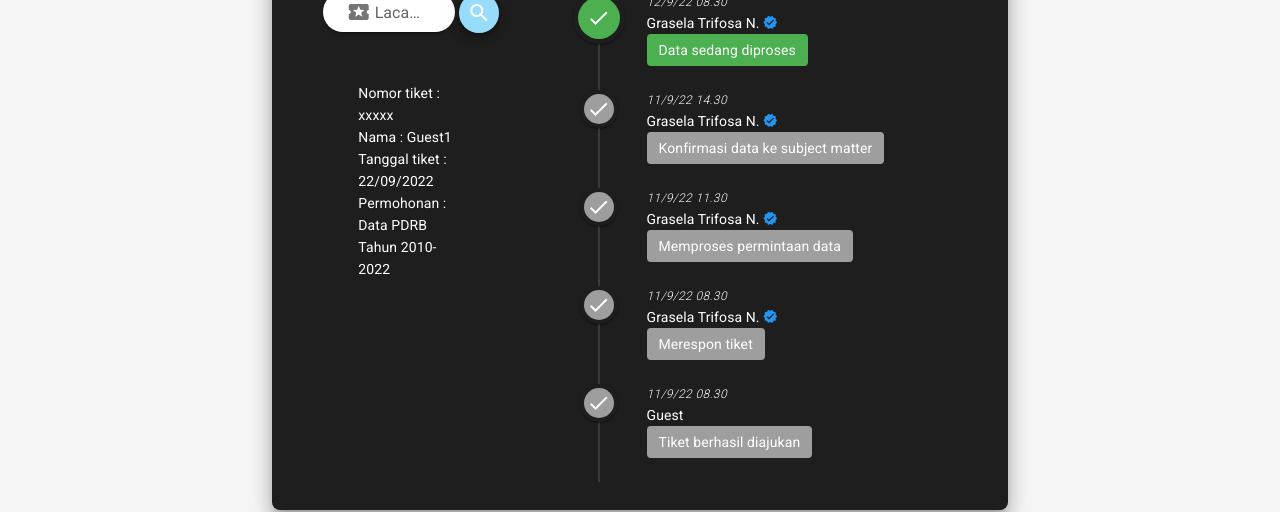
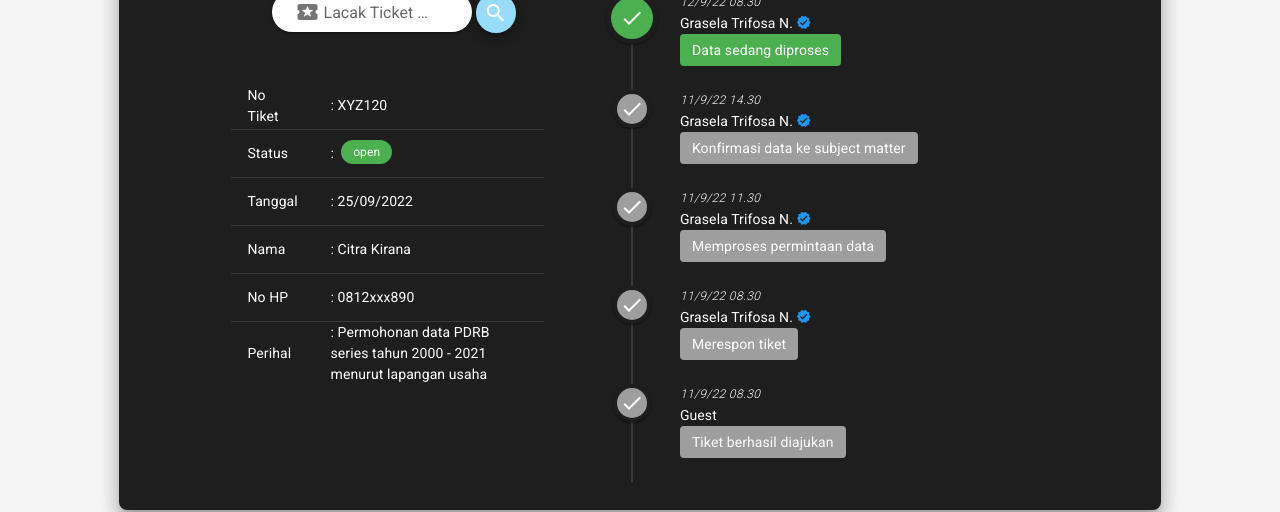
Before and after one commit to deyraka/rateus, a Vue app: page /tracking in a window 1280 px wide. Shown: the part 222-734 px from the top of the page. Built offline with nearby package versions, Linux system fonts and the light colour scheme.

Commit message:
tracking page v.1.1

```diff
--- a/src/components/AppNavigation.vue
+++ b/src/components/AppNavigation.vue
@@ -40,6 +40,7 @@
         class="ml-2"
         color="white"
         icon
+        to="/auth/login"
         title="Log out"
       >
         <v-icon>mdi-power</v-icon>
@@ -54,6 +55,7 @@ export default {
     return {
       items: [
         { title: 'Rank Board', icon: 'mdi-home', url: '/h/' },
+        { title: 'Daftar Pengunjung', icon: 'mdi-list-status', url: '/h/list-guest' },
         { title: 'Profil', icon: 'mdi-account', url: '/h/profile' },
         { title: 'About', icon: 'mdi-information', url: '/h/about' }
       ]
--- a/src/router/index.js
+++ b/src/router/index.js
@@ -7,6 +7,7 @@ import LoginLayout from '@/layouts/LoginLayout.vue'
 import Login from '@/views/Login.vue'
 import RankBoard from '@/views/RankBoard.vue'
 import Profile from '@/views/Profile.vue'
+import ListGuest from '@/views/ListGuest.vue'
 import GuestHome from '@/views/GuestHome.vue'
 import Ticket from '@/views/Ticket.vue'
 import Tracking from '@/views/Tracking.vue'
@@ -53,6 +54,11 @@ const routes = [
         component: Profile
       },
       {
+        path: 'list-guest',
+        name: 'list-guest',
+        component: ListGuest
+      },
+      {
         path: 'about',
         name: 'about',
         // route level code-splitting
--- a/src/views/GuestHome.vue
+++ b/src/views/GuestHome.vue
@@ -44,6 +44,7 @@
         Ajukan ticket baru
       </v-btn>
     </v-row>
+    <v-row><br><br></v-row>
   </v-container>
 </template>
 
--- /dev/null
+++ b/src/views/ListGuest.vue
@@ -0,0 +1,5 @@
+<template>
+  <div class="list-guest">
+    <h1>This is an list guests page</h1>
+  </div>
+</template>
--- a/src/views/Tracking.vue
+++ b/src/views/Tracking.vue
@@ -31,22 +31,74 @@
           </v-btn>
         </v-row>
         <v-row justify="center">
-          <v-col cols="12" md="6">
-            <div>Nomor tiket : xxxxx</div>
-            <div>Nama : Guest1</div>
-            <div>Tanggal tiket : 22/09/2022</div>
-            <div>Permohonan : Data PDRB Tahun 2010-2022</div>
+          <v-col cols="12" md="12"
+            v-for="(info, i) in detail"
+            :key="i"
+          >
+            <v-simple-table
+              fixed-header
+              height="300px"
+            >
+              <template v-slot:default>
+                <!-- <thead>
+                  <tr>
+                    <th class="text-left">
+                      Name
+                    </th>
+                    <th class="text-left">
+                      Calories
+                    </th>
+                  </tr>
+                </thead> -->
+                <tbody
+                  v-for="(info, i) in customDetail"
+                    :key="i"
+                >
+                  <tr>
+                    <td>No Tiket</td>
+                    <td>: {{ info.noticket }}</td>
+                  </tr>
+                  <tr>
+                    <td>Status</td>
+                    <td>:&nbsp;
+                      <v-chip v-if="info.isopen" class="mt-n1" :color="info.isopen ? 'success' : 'red'" small>
+                        open
+                      </v-chip>
+                      <v-chip v-else class="mt-n1" :color="info.isopen ? 'success' : 'red'" small>
+                        closed
+                      </v-chip>
+                    </td>
+                  </tr>
+                  <tr>
+                    <td>Tanggal</td>
+                    <td>: {{ info.tanggal }}</td>
+                  </tr>
+                  <tr>
+                    <td>Nama</td>
+                    <td>: {{ info.nama }}</td>
+                  </tr>
+                  <tr>
+                    <td>No HP</td>
+                    <td>: {{ info.nohp}}</td>
+                  </tr>
+                  <tr>
+                    <td>Perihal</td>
+                    <td>: {{ info.perihal }}</td>
+                  </tr>
+                </tbody>
+              </template>
+            </v-simple-table>
           </v-col>
         </v-row>
       </v-col>
-      <v-col cols="12" md="8">
+      <v-col cols="12" md="6">
         <v-card-text class="py-0">
           <v-timeline
             align-top
             dense
           >
             <v-timeline-item
-              v-for="(item, i) in items"
+              v-for="(item, i) in progress"
               :key="i"
               :color="i==0 ? 'success' : 'grey'"
               icon="mdi-check"
@@ -83,7 +135,17 @@
 <script>
 export default {
   data: () => ({
-    items: [
+    detail: [
+      {
+        noticket: 'XYZ120',
+        isopen: true,
+        tanggal: '25/09/2022',
+        nama: 'Citra Kirana',
+        nohp: '081234567890',
+        perihal: 'Permohonan data PDRB series tahun 2000 - 2021 menurut lapangan usaha'
+      }
+    ],
+    progress: [
       {
         timestamp: '12/9/22 08.30',
         user: 'Grasela Trifosa N.',
@@ -115,6 +177,13 @@ export default {
         desc: 'Tiket berhasil diajukan'
       }
     ]
-  })
+  }),
+  computed: {
+    customDetail () {
+      return this.detail.map(info => {
+        return { ...info, nohp: info.nohp.substring(0, 4) + 'xxx' + info.nohp.substring(info.nohp.length - 3) }
+      })
+    }
+  }
 }
 </script>
```
